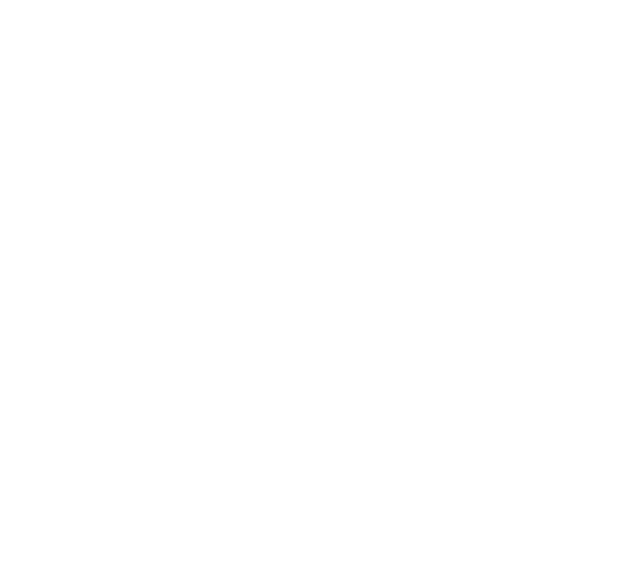
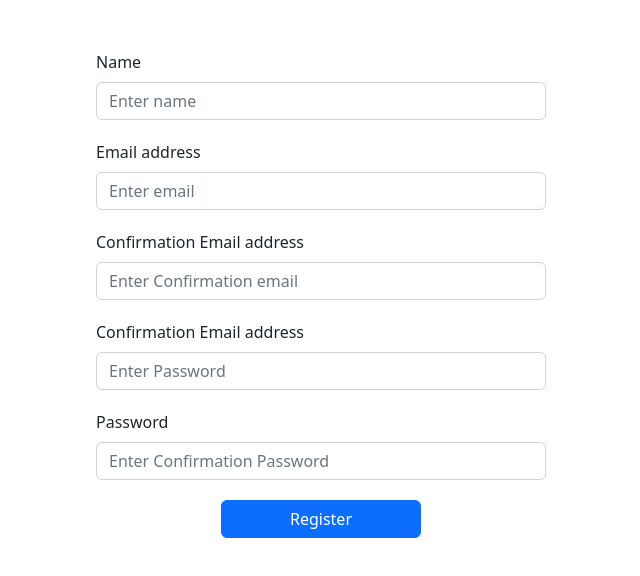
Before and after one commit to Hcankaynak/vote-run-app, a React (Create React App) app in the folder frontend/: page /register in a window 1280 px wide. Before the commit this address had no page. Shown: the top 576 px of the page, without its empty margins (319-959 px from the left). Built offline with nearby package versions, Linux system fonts and the light colour scheme.

Commit message:
Login and Register Pages added and some todos added.

```diff
--- a/frontend/src/Application.tsx
+++ b/frontend/src/Application.tsx
@@ -1,13 +1,29 @@
 import {BrowserRouter, Route, Routes} from "react-router-dom";
 import AboutPage from "./pages/AboutPage";
 import HomePage from "./pages/HomePage";
+import {LayoutComponent} from "./components/LayoutComponent";
+import LoginPage from "./pages/login/LoginPage";
+import RegisterPage from "./pages/register/RegisterPage";
+
 
 const Application = () => {
     return (
         <BrowserRouter>
             <Routes>
+                {
+                    // TODO: update here, when login and register pages are finished.
+                    // TODO: LayoutComponent should be applied all pages.
+                    // TODO: add error path
+                }
                 <Route path="/" element={<HomePage/>}/>
                 <Route path="about">
+                    <Route index element={<AboutPage/>}/>
+                    <Route path=":number" element={<AboutPage/>}/>
+                </Route>
+                <Route path="login" element={<LoginPage/>}/>
+                <Route path="register" element={<RegisterPage/>}/>
+
+                <Route path="layout" element={<LayoutComponent/>}>
                     <Route index element={<AboutPage/>}/>
                     <Route path=":number" element={<AboutPage/>}/>
                 </Route>
--- /dev/null
+++ b/frontend/src/components/LayoutComponent.tsx
@@ -0,0 +1,16 @@
+import * as React from 'react';
+import {Outlet} from "react-router-dom";
+import {TSNavbar} from "./Navbar";
+
+export interface ILayoutComponent {
+
+}
+
+export const LayoutComponent = (props: ILayoutComponent) => {
+    return (
+        <div className="layout-component">
+            <TSNavbar/>
+            <Outlet/>
+        </div>
+    );
+}
--- /dev/null
+++ b/frontend/src/components/Navbar.tsx
@@ -0,0 +1,23 @@
+import Container from 'react-bootstrap/Container';
+import Nav from 'react-bootstrap/Nav';
+import Navbar from 'react-bootstrap/Navbar';
+
+export const TSNavbar = () => {
+    return (
+        <Navbar bg="primary" variant="dark">
+            <Container>
+                <Navbar.Brand href="#home">Navbar</Navbar.Brand>
+                <Nav className="me-auto">
+                    <Nav.Link href="#home">Home</Nav.Link>
+                    <Nav.Link href="#features">Features</Nav.Link>
+                    <Nav.Link href="#pricing">Pricing</Nav.Link>
+                </Nav>
+                <Navbar.Collapse className="justify-content-end">
+                    <Navbar.Text>
+                        Signed in as: <a>Mark Otto</a>
+                    </Navbar.Text>
+                </Navbar.Collapse>
+            </Container>
+        </Navbar>
+    );
+};
--- /dev/null
+++ b/frontend/src/components/layoutcomponent.scss
@@ -0,0 +1,3 @@
+.layout-component {
+  display: flex;
+}
--- a/frontend/src/pages/HomePage.tsx
+++ b/frontend/src/pages/HomePage.tsx
@@ -1,5 +1,4 @@
 import React from "react";
-import Form from "react-bootstrap/Form";
 import "bootstrap/dist/css/bootstrap.css";
 import "./homepage.scss";
 
@@ -7,20 +6,7 @@
 const HomePage = () => {
     return (
         <div className="home-page">
-            <Form>
-                <Form.Group className="email" controlId="formGroupEmail">
-                    <Form.Label>Email address</Form.Label>
-                    <Form.Control type="email" placeholder="Enter email"/>
-                </Form.Group>
-                <Form.Group className="pass" controlId="formGroupPassword">
-                    <Form.Label>Password</Form.Label>
-                    <Form.Control
-                        type="password"
-                        placeholder="Password"
-                        onChange={(value) => console.log(value.target.value)}
-                    />
-                </Form.Group>
-            </Form>
+            <h1>HomePage</h1>
         </div>
     );
 };
--- /dev/null
+++ b/frontend/src/pages/login/LoginPage.tsx
@@ -0,0 +1,40 @@
+import Form from "react-bootstrap/Form";
+import React from "react";
+import "./loginPage.scss";
+import {Button} from "react-bootstrap";
+
+interface ILoginData {
+    email: string;
+    password: string;
+}
+
+const LoginPage = () => {
+
+    const [loginData, setLoginData] = React.useState({} as ILoginData);
+
+
+    return (
+        <div className="login-page">
+            <Form>
+                <Form.Group className="email" controlId="formGroupEmail">
+                    <Form.Label>Email address</Form.Label>
+                    <Form.Control type="email" placeholder="Enter email"
+                                  onChange={(value) => setLoginData({...loginData, email: value.target.value})}/>
+                </Form.Group>
+                <Form.Group className="pass" controlId="formGroupPassword">
+                    <Form.Label>Password</Form.Label>
+                    <Form.Control
+                        type="password"
+                        placeholder="Password"
+                        onChange={(value) => setLoginData({...loginData, password: value.target.value})}
+                    />
+                </Form.Group>
+                <div className="login-button-shell">
+                    <Button className="login-button" type="button" onClick={() => console.log(loginData)}>Login</Button>
+                </div>
+            </Form>
+        </div>
+    )
+}
+
+export default LoginPage;
--- /dev/null
+++ b/frontend/src/pages/login/loginPage.scss
@@ -0,0 +1,25 @@
+.login-page {
+  display: flex;
+  align-items: center;
+  justify-content: center;
+
+  .email {
+    margin-top: 50px;
+    width: 450px;
+  }
+
+  .pass {
+    margin-top: 20px;
+    width: 450px;
+  }
+
+  .login-button-shell {
+    display: flex;
+    justify-content: center;
+
+    .login-button {
+      margin-top: 20px;
+      width: 200px;
+    }
+  }
+}
--- /dev/null
+++ b/frontend/src/pages/register/RegisterPage.tsx
@@ -0,0 +1,111 @@
+import Form from "react-bootstrap/Form";
+import React from "react";
+import "./registerPage.scss";
+import {Button} from "react-bootstrap";
+
+interface IRegisterData {
+    name: string;
+    email: string;
+    confirmationEmail: string;
+    password: string;
+    confirmationPassword: string;
+}
+
+interface IFormErrors {
+    confirmationEmail: string;
+    confirmationPassword: string;
+}
+
+const errors: IFormErrors = {
+    confirmationEmail: "email",
+    confirmationPassword: "pass"
+}
+
+/**
+ * @author hcankaynak
+ * @constructor
+ */
+const RegisterPage = () => {
+    const [validated, setValidated] = React.useState(false);
+    const [registerData, setRegisterData] = React.useState({} as IRegisterData);
+
+    const handleSubmit = (event: any) => {
+        const form = event.currentTarget;
+        console.log(registerData);
+        if (form.checkValidity() === false) {
+            event.preventDefault();
+            event.stopPropagation();
+        }
+        setValidated(true);
+
+    };
+
+    return (
+        <div className="register-page">
+            <Form validated={validated} onSubmit={handleSubmit}>
+                <Form.Group className="name input-element" controlId="formGroupName">
+                    <Form.Label>Name</Form.Label>
+                    <Form.Control
+                        required
+                        type="name"
+                        placeholder="Enter name"
+                        onChange={(value) => setRegisterData({...registerData, name: value.target.value})}/>
+                </Form.Group>
+
+                <Form.Group className="email input-element" controlId="formGroupEmail">
+                    <Form.Label>Email address</Form.Label>
+                    <Form.Control
+                        required
+                        type="email"
+                        placeholder="Enter email"
+                        onChange={(value) => setRegisterData({...registerData, email: value.target.value})}/>
+                </Form.Group>
+                <Form.Group className="email input-element" controlId="formGroupConfirmationEmail">
+                    <Form.Label>Confirmation Email address</Form.Label>
+                    <Form.Control
+                        required
+                        type="email"
+                        placeholder="Enter Confirmation email"
+                        isInvalid={registerData.email != registerData.confirmationEmail}
+                        isValid={registerData.confirmationEmail != null && registerData.email == registerData.confirmationEmail}
+                        onChange={(value) => setRegisterData({
+                            ...registerData,
+                            confirmationEmail: value.target.value
+                        })}/>
+                    <Form.Control.Feedback type="invalid">{errors.confirmationEmail}</Form.Control.Feedback>
+                </Form.Group>
+
+                <Form.Group className="email input-element" controlId="formGroupPassword">
+                    <Form.Label>Confirmation Email address</Form.Label>
+                    <Form.Control
+                        required
+                        type="password"
+                        placeholder="Enter Password"
+                        onChange={(value) => setRegisterData({...registerData, password: value.target.value})}/>
+                </Form.Group>
+                <Form.Group className="pass input-element" controlId="formGroupConfirmationPassword">
+                    <Form.Label>Password</Form.Label>
+                    <Form.Control
+                        required
+                        type="password"
+                        placeholder="Enter Confirmation Password"
+                        isInvalid={registerData.password != registerData.confirmationPassword}
+                        isValid={registerData.confirmationPassword != null && registerData.password == registerData.confirmationPassword}
+                        onChange={(value) => setRegisterData({
+                            ...registerData,
+                            confirmationPassword: value.target.value
+                        })}
+                    />
+                </Form.Group>
+                <div className="register-button-shell input-element">
+                    <Button
+                        className="register-button"
+                        type="submit"
+                        onClick={() => console.log(registerData)}>Register</Button>
+                </div>
+            </Form>
+        </div>
+    )
+}
+
+export default RegisterPage;
--- /dev/null
+++ b/frontend/src/pages/register/registerPage.scss
@@ -0,0 +1,30 @@
+.register-page {
+  display: flex;
+  align-items: center;
+  justify-content: center;
+  padding-top: 50px;
+
+  .input-element {
+    margin-bottom: 20px;
+  }
+  .name {
+    width: 450px;
+  }
+
+  .email {
+    width: 450px;
+  }
+
+  .pass {
+    width: 450px;
+  }
+
+  .register-button-shell {
+    display: flex;
+    justify-content: center;
+
+    .register-button {
+      width: 200px;
+    }
+  }
+}
```
Also changed, not shown: 2 other files (tests, documents, lock files or other folders).
